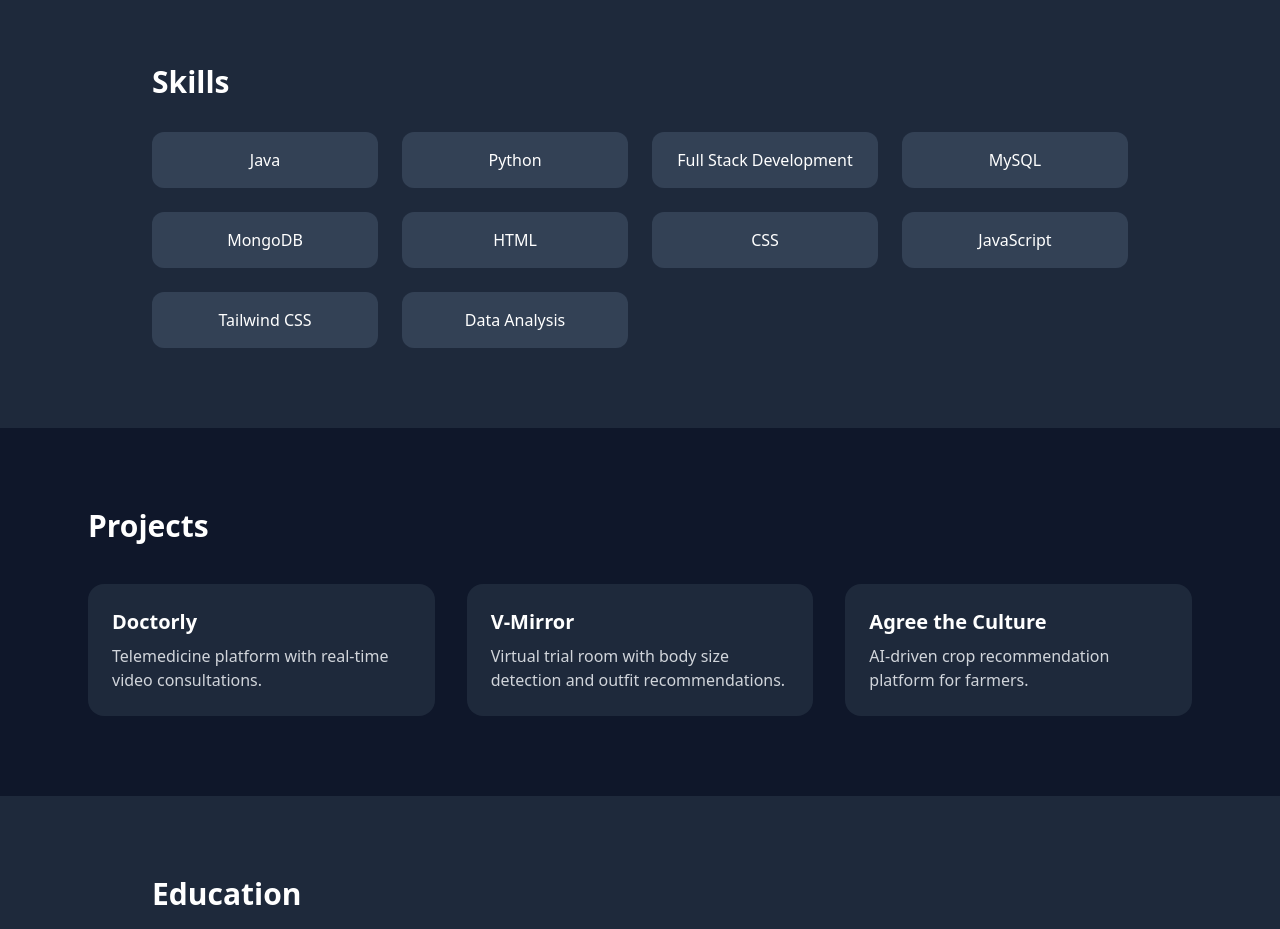
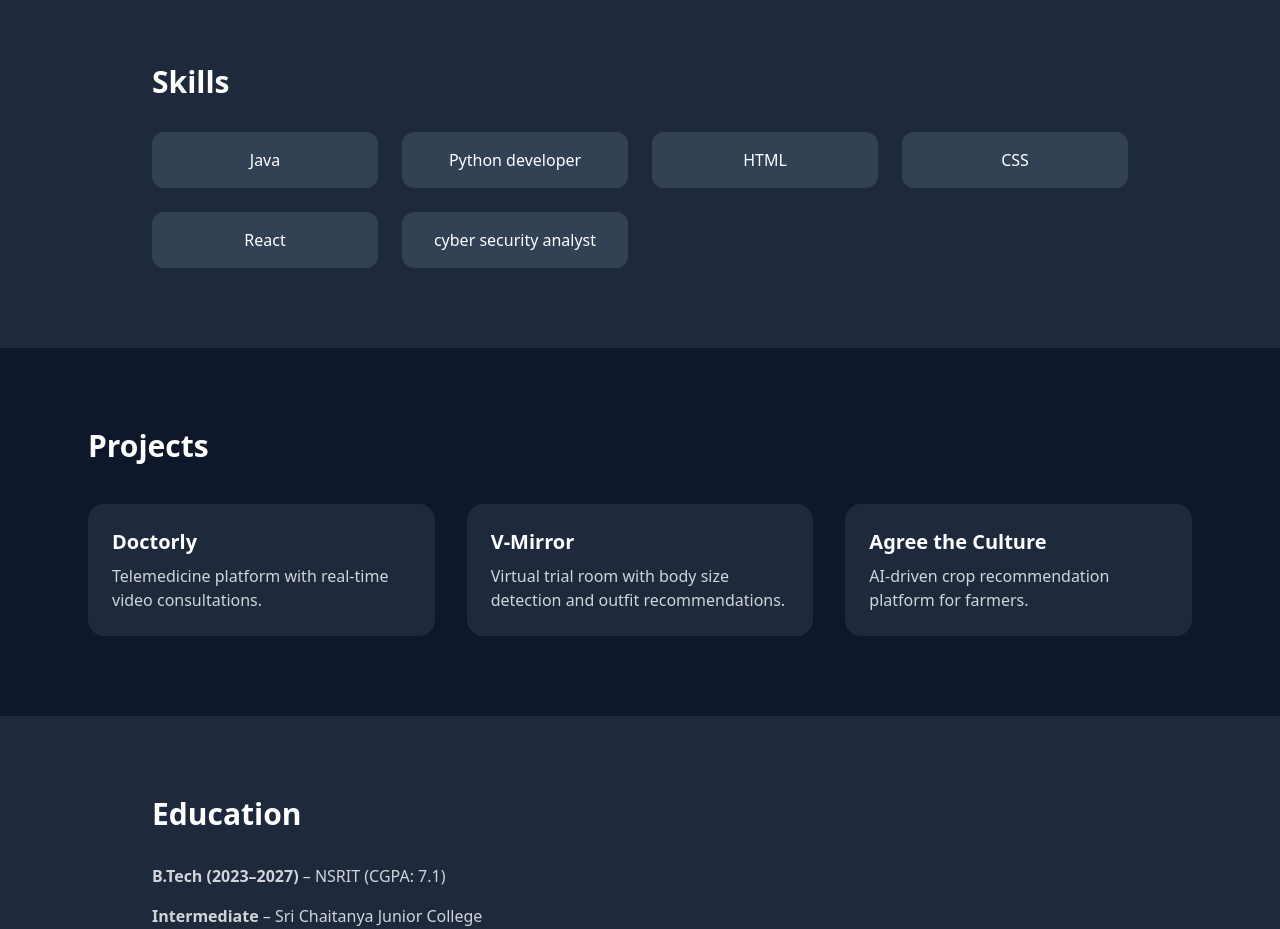
Before and after one commit to mrsaisaketh/sai-saketh-portfolio, a React (Vite) app: page / in a window 1280 px wide. Shown: the part 1080-2009 px from the top of the page. Built offline with nearby package versions, Linux system fonts and the light colour scheme.

Commit message:
Update App.jsx

```diff
--- a/src/App.jsx
+++ b/src/App.jsx
@@ -87,7 +87,7 @@ export default function Portfolio() {
         <div className="max-w-5xl mx-auto px-6">
           <h2 className="text-3xl font-bold mb-8">Skills</h2>
           <div className="grid grid-cols-2 md:grid-cols-4 gap-6">
-            {["Java", "Python", "Full Stack Development", "MySQL", "MongoDB", "HTML", "CSS", "JavaScript", "Tailwind CSS", "Data Analysis"].map(
+            {["Java", "Python developer", "HTML", "CSS", "React","cyber security analyst" ].map(
               (skill) => (
                 <div
                   key={skill}
```
